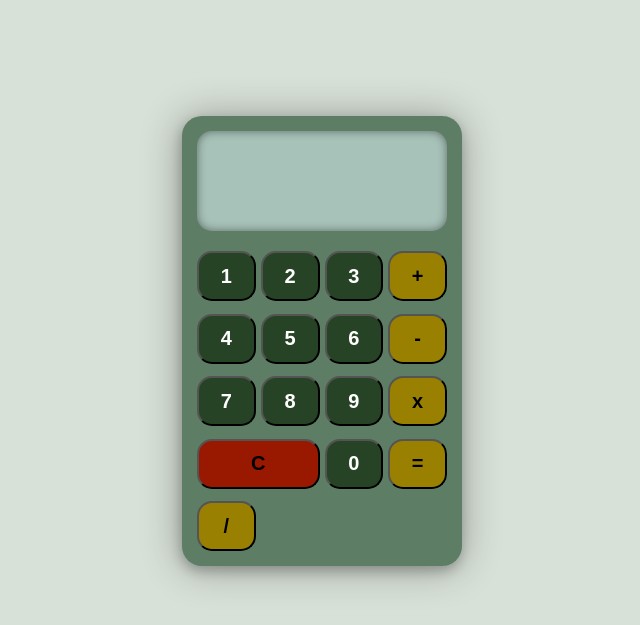
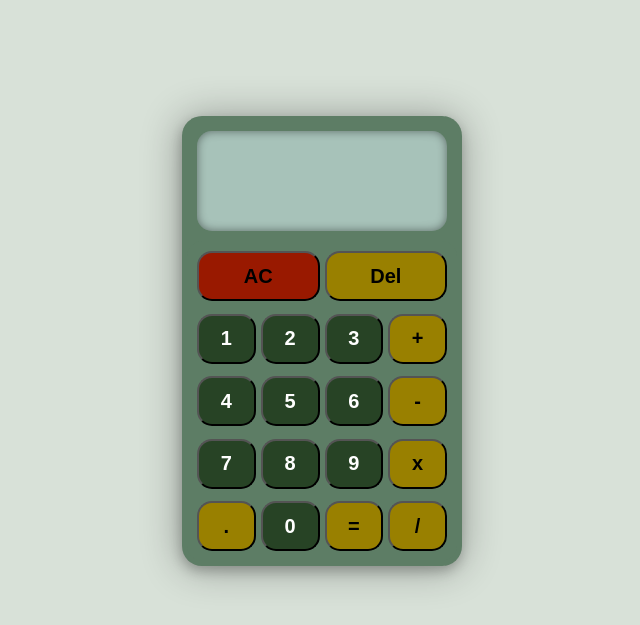
Before and after one commit to CassieV81/Calculator, a plain HTML site: page index.html in a window 1280 px wide. Shown: the part 79-704 px from the top of the page, without its empty margins (318-958 px from the left). Drawn offline with Linux system fonts and the light colour scheme.

Commit message:
Add value attributes to element

```diff
--- a/index.html
+++ b/index.html
@@ -16,7 +16,24 @@
 
         </div>
         <div id="buttons">
-            <button id="button" class="number">1</button> <button id="button" class="number">2</button> <button id="button" class="number">3</button> <button id="button" class="operator">+</button> <button id="button" class="number">4</button> <button id="button" class="number">5</button> <button id="button" class="number">6</button> <button id="button" class="operator">-</button> <button id="button" class="number">7</button> <button id="button" class="number">8</button> <button id="button" class="number">9</button> <button id="button" class="operator">x</button> <button id="button" class="clear">C</button> <button id="button" class="number">0</button> <button id="button" class="equals">=</button> <button id="button" class="operator">/</button>
+            <button id="button" class="clear">AC</button>
+            <button id="button" class="delete">Del</button>
+            <button id="button" class="number" value="1">1</button>
+            <button id="button" class="number" value="2">2</button>
+            <button id="button" class="number" value="3">3</button>
+            <button id="button" class="operator">+</button>
+            <button id="button" class="number" value="4">4</button>
+            <button id="button" class="number" value="5">5</button>
+            <button id="button" class="number" value="6">6</button>
+            <button id="button" class="operator">-</button>
+            <button id="button" class="number" value="7">7</button>
+            <button id="button" class="number" value="8">8</button>
+            <button id="button" class="number" value="9">9</button>
+            <button id="button" class="operator">x</button>
+            <button id="button" class="number float" value=".">.</button>
+            <button id="button" class="number" value="0">0</button>
+            <button id="button" class="equals">=</button>
+            <button id="button" class="operator">/</button>
         </div>
     </div>
 
```
